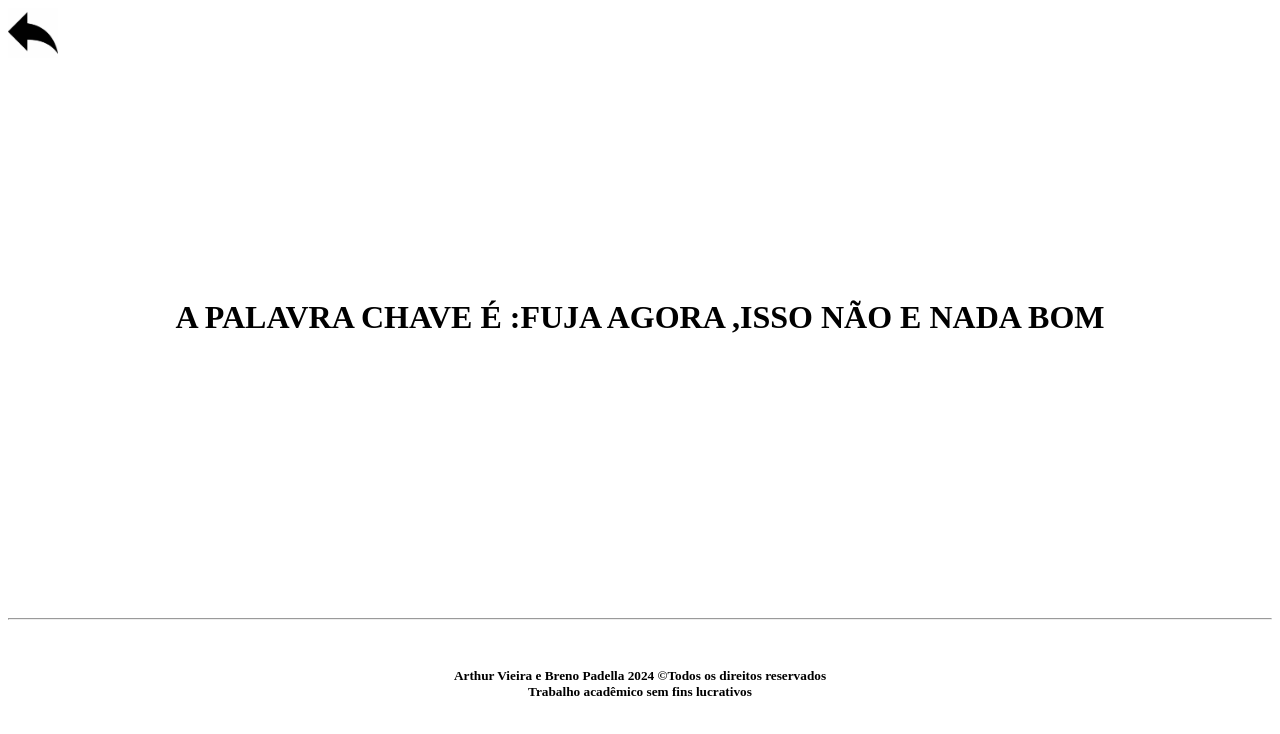
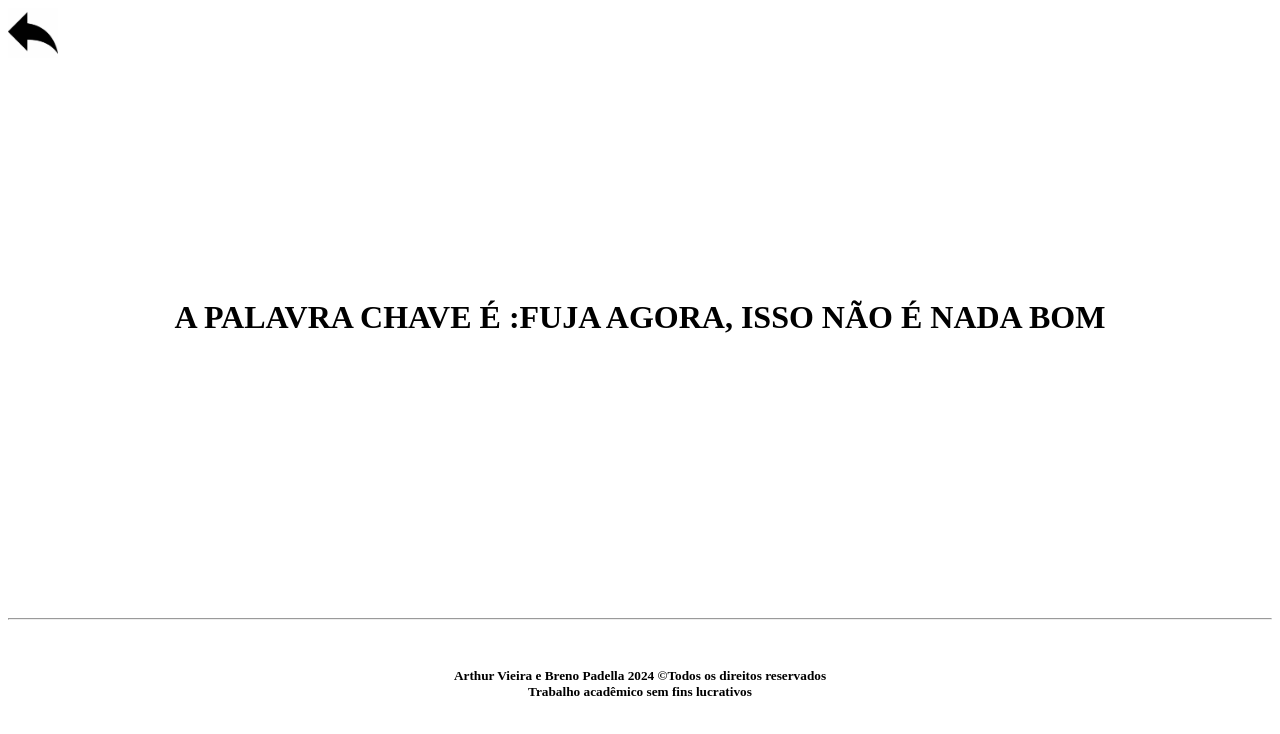
Before and after one commit to ArthureBrenno/TrabalhoEACNTdoArthureBrenno, a plain HTML site: page palavrachave3.html in a window 1280 px wide. Drawn offline with Linux system fonts and the light colour scheme.

Commit message:
Update palavrachave3.html

```diff
--- a/palavrachave3.html
+++ b/palavrachave3.html
@@ -26,7 +26,7 @@
     <br>
     <br>
     <br>
-    <center><h1>A PALAVRA CHAVE É :FUJA AGORA ,ISSO NÃO E NADA BOM</h1>
+    <center><h1>A PALAVRA CHAVE É :FUJA AGORA, ISSO NÃO É NADA BOM</h1>
 	<br><br><br><br><br><br><br><br><br><br><br><br><br><br><hr><br>
         <h5>Arthur Vieira e Breno Padella 2024 &copyTodos os direitos reservados <br>
 		Trabalho acadêmico sem fins lucrativos</h5>
```
